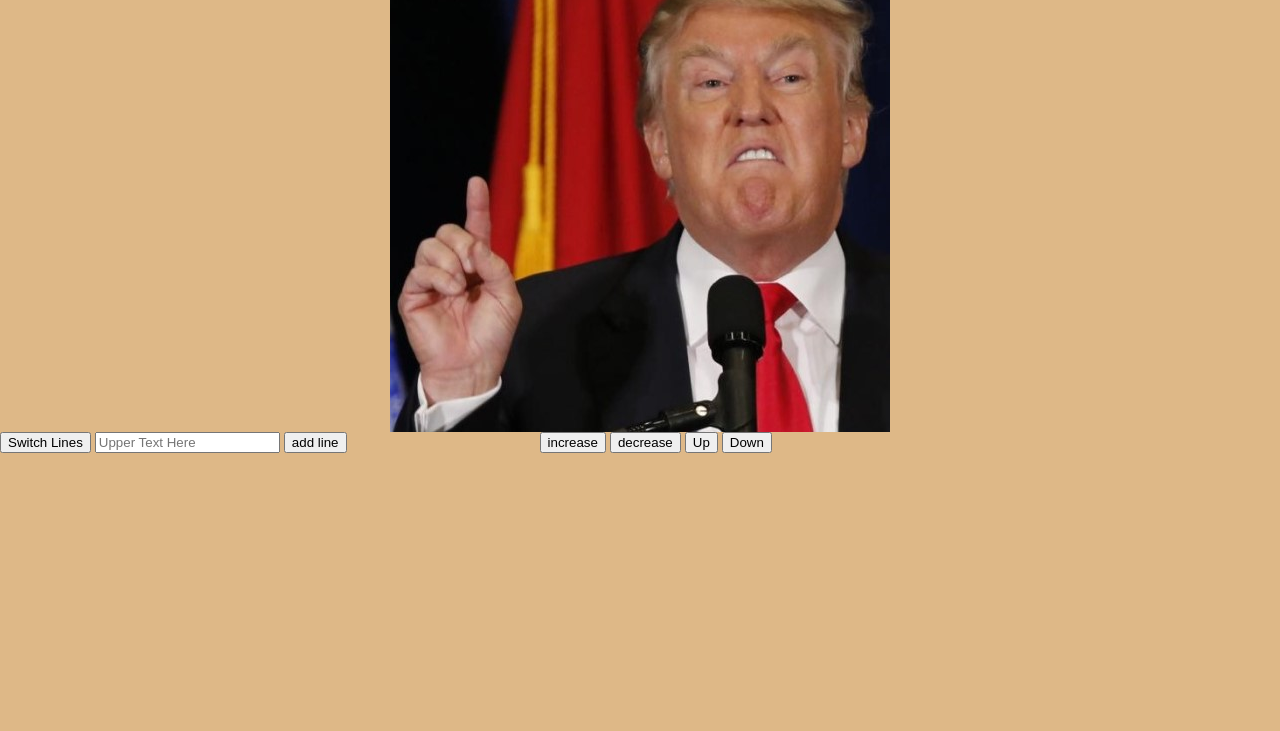
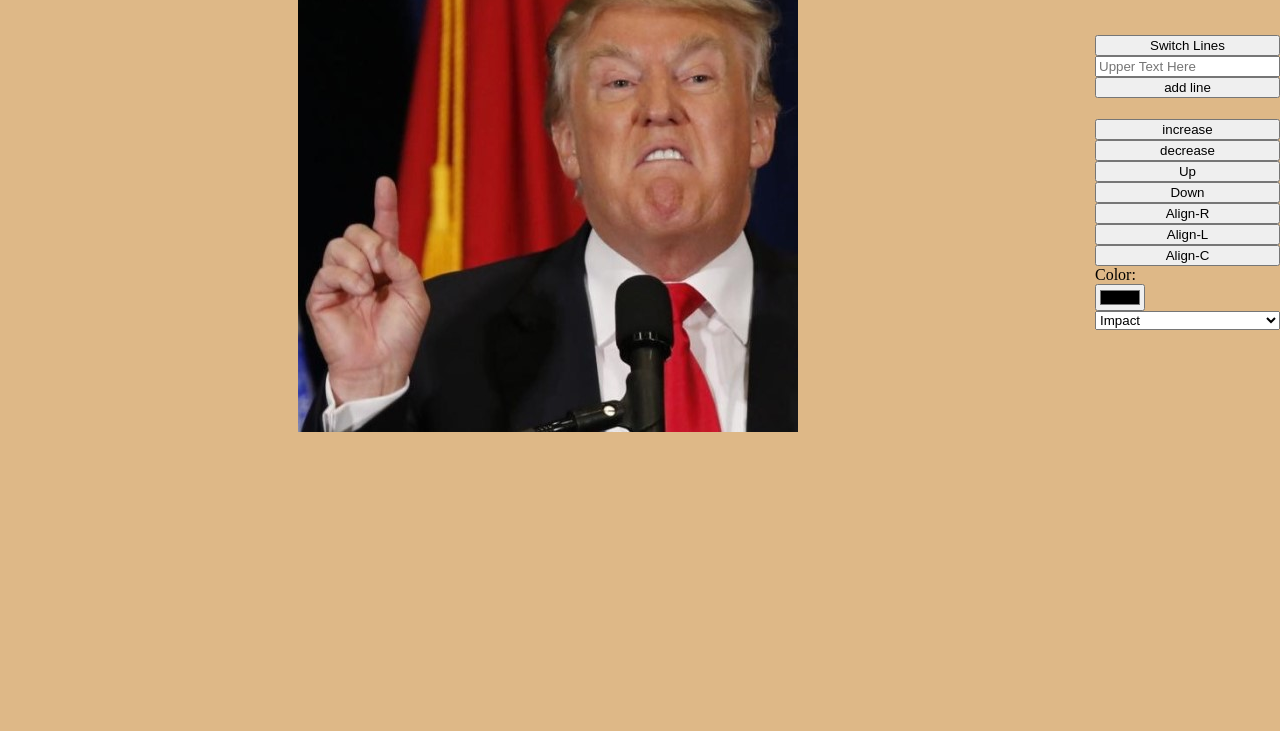
Before and after one commit to rotembub/geme, a plain HTML site: page index.html in a window 1280 px wide. Both pictures are taken after a click on the picture 258 px from the left and 469 px from the top of the page. Shown: the part 68-799 px from the top of the page. Drawn offline with Linux system fonts and the light colour scheme.

Commit message:
stuff...

```diff
--- a/css/style.css
+++ b/css/style.css
@@ -1,19 +1,41 @@
 *{
     box-sizing: border-box;
 }
+
 
 header{
     height: 200px;
 }
 
+/* main{
+    display: grid;
+    height: 90vh;
+    grid-template-columns: repeat(auto-fit , minmax(50px , 200px)) ;
+    grid-auto-rows: 50px;
+} */
+
 .meme-editor{
     position: absolute;
     top: 0;
     right: 0;
+    bottom: 0;
+    left: 0;
     width: 100%;
     height: 100%;
     display: none;
     background-color: burlywood;
+}
+
+.editor-container{
+    display: flex;
+    flex-direction: row;
+    justify-content: center;
+
+}
+.control-box{
+    display: flex;
+    flex-direction: column;
+    justify-content: center;
 }
 
 canvas{
--- a/index.html
+++ b/index.html
@@ -10,6 +10,7 @@
 </head>
 
 <body onload="init()">
+    <div class="container">
         <header>
             <h2>HEADER</h2>
         </header>
@@ -19,11 +20,13 @@
                 <!-- <img src="/meme-imgs (square)/1.jpg" onclick="openEditor(this.src , this.name)" alt="" name="1">
             <img src="/meme-imgs (square)/2.jpg" onclick="openEditor(this.src)" alt=""> -->
             </div>
-
         </main>
+        <footer>footer</footer>
+    </div>
 
     <section class="meme-editor">
         <button class="btn-close-editor" onclick="closeEditor(this.parentElement)">X</button>
+        <div class="editor-container">
             <canvas id="canvas" height="500" width="500"></canvas>
             <div class="control-box">
                 <button onclick="onSwitchLine()">Switch Lines</button>
@@ -36,12 +39,25 @@
                     onclick="onChangeTextSize(false)">decrease</button>
                 <button onclick="onMoveLine(true)">Up</button>
                 <button onclick="onMoveLine(false)">Down</button>
+                <button onclick="onAlignRight()">Align-R</button>
+                <button onclick="onAlignLeft()">Align-L</button>
+                <button onclick="onAlignCenter()">Align-C</button>
+
+                <label for="color-input">Color: </label>
+                <input type="color" id="color-input" name="color-input" onchange="onSetColor(this.value)">
+                <select onchange="onSetFont(this.value)">
+                    <option value="Impact">Impact</option>
+                    <option value="Arial">Arial</option>
+                    <option value="Verdana">Verdana</option>
+                </select>
+                <!-- <button>color</button> -->
+            </div>
         </div>
     </section>
 
 
 
-    <footer>footer</footer>
+
 
     <script src="js/services/meme.services.js"></script>
     <script src="js/controller.js"></script>
--- a/js/controller.js
+++ b/js/controller.js
@@ -2,6 +2,7 @@
 
 var gElCanvas;
 var gCtx;
+var gAlign = 'center';
 
 function initCanvas() {
     gElCanvas = document.getElementById('canvas');
@@ -131,18 +132,42 @@ function onSwitchLine() {
     setCurrLine(); // WATCHOUT need to remove it from here later
 }
 
+function onSetFont(font) {
+    updateLineFont(font);
+    renderText();
+}
+function onSetColor(color) {
+    updateLineColor(color);
+    renderText();
+}
+function onAlignRight() {
+    gAlign = 'left';
+    renderText();
+}
+function onAlignLeft() {
+    gAlign = 'right';
+    renderText();
+}
+function onAlignCenter() {
+    gAlign = 'center';
+    renderText();
+}
+
+
 // prototype:
 function initialText() {
     var meme = getMeme();
     for (var i = 0; i < meme.lines.length; i++) {
-        // meme.lines.forEach(line => {
-        // console.log(meme.lines.indexOf(line));
+        // console.log(gCtx.measureText(meme.lines[i].txt).width);
         var x = gMeme.lines[i].pos.x;
         var y = gMeme.lines[i].pos.y;
+        gCtx.direction = 'ltr';
+        gCtx.textBaseline = 'middle';
+        gCtx.textAlign = gAlign;
         gCtx.lineWidth = 2;
         gCtx.strokeStyle = 'black';
         gCtx.fillStyle = `${meme.lines[i].color}`;
-        gCtx.font = `${meme.lines[i].size}px Impact`;
+        gCtx.font = `${meme.lines[i].size}px ${meme.lines[i].font}`;
         gCtx.fillText(meme.lines[i].txt, x, y);
         gCtx.strokeText(meme.lines[i].txt, x, y);
         // });
@@ -155,9 +180,8 @@ function drawLineBorders() {
     gMeme.lines[gMeme.selectedLineIdx]
     var x = gMeme.lines[gMeme.selectedLineIdx].border.xStart;
     var y = gMeme.lines[gMeme.selectedLineIdx].border.yStart;
-    var width = gMeme.lines[gMeme.selectedLineIdx].border.width;
-    var height = gMeme.lines[gMeme.selectedLineIdx].border.height;
-    // console.log(x, y, maxX, maxY);
+    var width = gMeme.lines[gMeme.selectedLineIdx].border.xEnd - x;
+    var height = gMeme.lines[gMeme.selectedLineIdx].border.yEnd - y;
     gCtx.beginPath();
     gCtx.rect(x, y, width, height);
     gCtx.strokeStyle = 'white';
--- a/js/services/meme.services.js
+++ b/js/services/meme.services.js
@@ -107,6 +107,7 @@ var gMeme = {
             size: 30,
             align: 'left',
             color: 'white',
+            font: 'Impact',
             pos: { x: 250, y: 50 },
         }
     ]
@@ -153,9 +154,12 @@ function decreaseTextSize() {
     setMemeLinesBorders();
 }
 
-function changeTextPos(x = 250, y = 50) {
+// (x = gMeme.lines[gMeme.selectedLineIdx].pos.x, y = gMeme.lines[gMeme.selectedLineIdx].pos.y)
+
+function changeTextPos(x, y = gMeme.lines[gMeme.selectedLineIdx].pos.y) {
     gMeme.lines[gMeme.selectedLineIdx].pos.x = x;
-    gMeme.lines[gMeme.selectedLineIdx].pos.x = y;
+    gMeme.lines[gMeme.selectedLineIdx].pos.y = y;
+    // console.log('hi', x ,gMeme.lines[gMeme.selectedLineIdx].pos.x);
     setMemeLinesBorders();
 }
 
@@ -175,7 +179,8 @@ function createNewLine() {
         size: 30,
         align: 'left',
         color: 'white',
-        pos: { x: 250, y: 450 },
+        font: 'Impact',
+        pos: { x: 150, y: 450 },
     }
     // if (gMeme.lines === 1) {
     gMeme.lines.push(newLine);
@@ -189,6 +194,17 @@ function setCurrLine() {
     console.log('Line Selected: ', gMeme.selectedLineIdx);
 }
 
+function updateLineFont(font) {
+    gMeme.lines[gMeme.selectedLineIdx].font = font;
+}
+
+function updateLineColor(color) {
+    gMeme.lines[gMeme.selectedLineIdx].color = color;
+}
+
+
+
+
 function isLineClicked(pos) {
     // var lineBorder =
 }
@@ -196,6 +212,11 @@ function isLineClicked(pos) {
 //prototype:
 function setMemeLinesBorders() {
     gMeme.lines.forEach(line => {
-        line.border = { width: line.pos.x + line.size + line.txt.length, height: line.size, xStart: line.pos.x, yStart: line.pos.y - line.size };
+        line.border = {
+            xStart: line.pos.x - line.txt.length * 3,
+            yStart: line.pos.y - line.size,
+            xEnd: line.pos.x + line.txt.length * 3,
+            yEnd: line.pos.y + line.size,
+        };
     });
 }
```
Also changed, not shown: ICONS/add.png (added), ICONS/align-to-left.png (added), ICONS/align-to-right.png (added), ICONS/center-text-alignment.png (added), ICONS/decrease font - icon.png (added), ICONS/facebook-logo.png (added), ICONS/github-logo.png (added), ICONS/increase font - icon.png (added), ICONS/linkedin-logo.png (added), ICONS/paint-board-and-brush.png (added), ICONS/search-icon.png (added), ICONS/text stroke.png (added), ICONS/trash.png (added), ICONS/up-and-down-opposite-double-arrows-side-by-side.png (added). Lines whose indentation alone changed are shown as unchanged.
